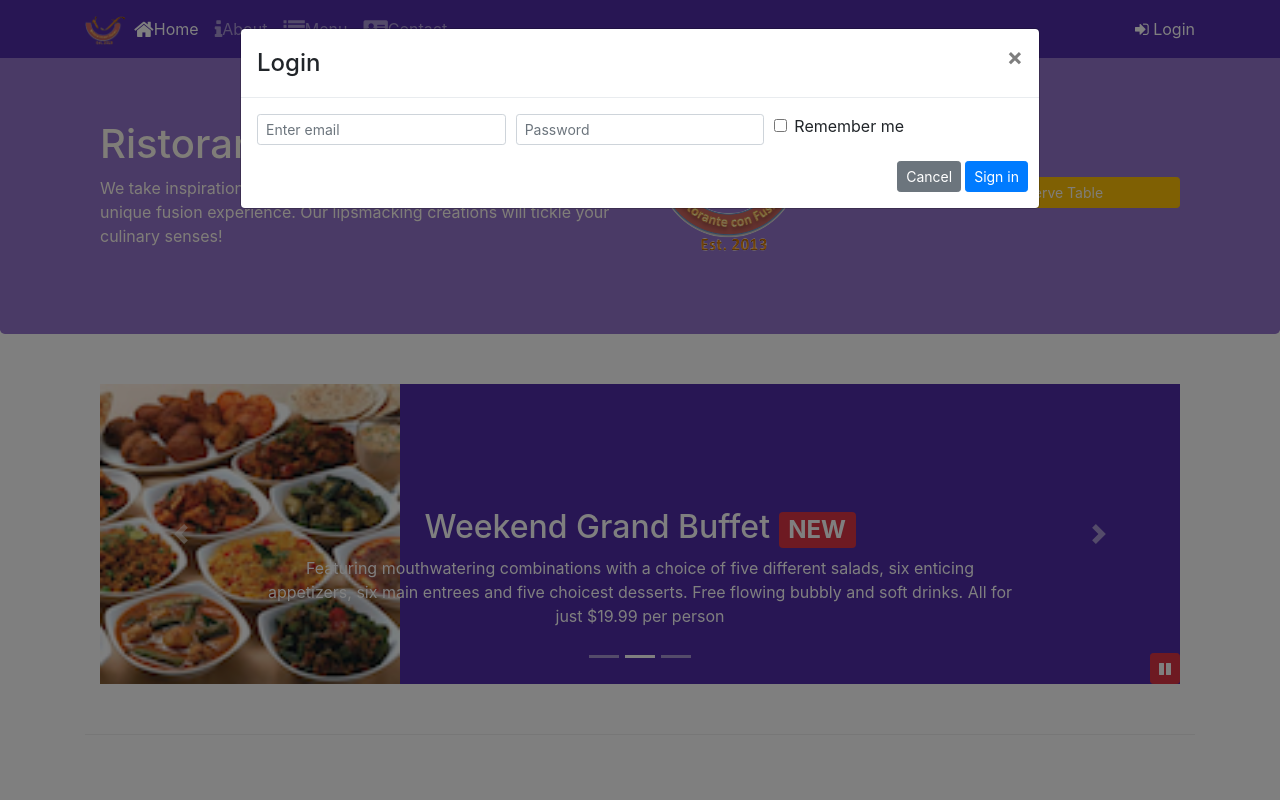
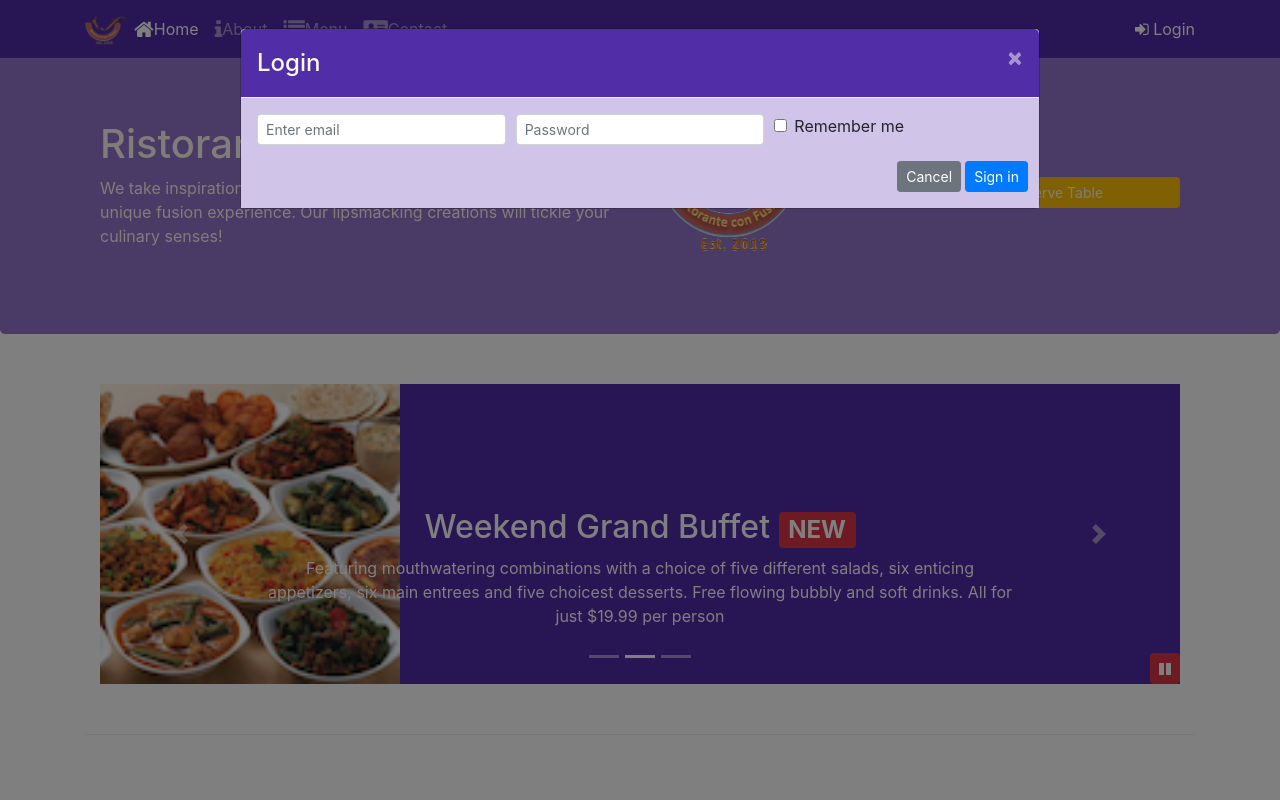
Before and after one commit to Alphabetisierungsrate/SelectedTopicsInSE, a website: page conFusion/index.html in a window 1280 px wide. Both pictures are taken after a click on the link "Login". Shown: the top 800 px of the page. Drawn offline with nearby package versions, Linux system fonts and the light colour scheme.

Commit message:
Assignment 4

```diff
--- a/conFusion/css/styles.scss
+++ b/conFusion/css/styles.scss
@@ -74,3 +74,16 @@ body{
     bottom: 0px;
     z-index: 1;
 }
+
+.modal-header {
+    background: $background-dark;
+    color: floralwhite;
+
+    button {
+        color: floralwhite;
+    }
+}
+
+.modal-body {
+    background: $background-pale;
+}
--- a/conFusion/index.html
+++ b/conFusion/index.html
@@ -29,7 +29,7 @@
                     <li class="nav-item"><a class="nav-link" href="./contactus.html"><span class="fa fa-address-card fa-lg"></span>Contact</a></li>
                 </ul>
                 <span class="navbar-text">
-                    <a data-toggle="modal" data-target="#loginModal">
+                    <a id="#loginLink" onclick="openLoginModal()">
                     <span class="fa fa-sign-in"></span> Login</a>
                 </span>
             </div>
@@ -152,7 +152,7 @@
                     <img src="img/logo.png" class="img-fluid">
                 </div>
                 <div class="col-12 col-sm-3 align-self-center">
-                    <a class="btn btn-warning btn-sm btn-block" data-toggle="modal" data-target="#formModal" role="button">Reserve Table</a>
+                    <a class="btn btn-warning btn-sm btn-block" role="button" id="formButton">Reserve Table</a>
                 </div>
             </div>
         </div>
@@ -329,7 +329,13 @@
                     $("#carouselButton").children("span").addClass('fa-pause');
                 }
             });
+            $("#formButton").click(function(){
+                $("#formModal").modal();
+            });
         });
+        function openLoginModal() {
+            $("#loginModal").modal();
+        }
     </script>
 </body>
 
```
Also changed, not shown: conFusion/css/styles.css.
